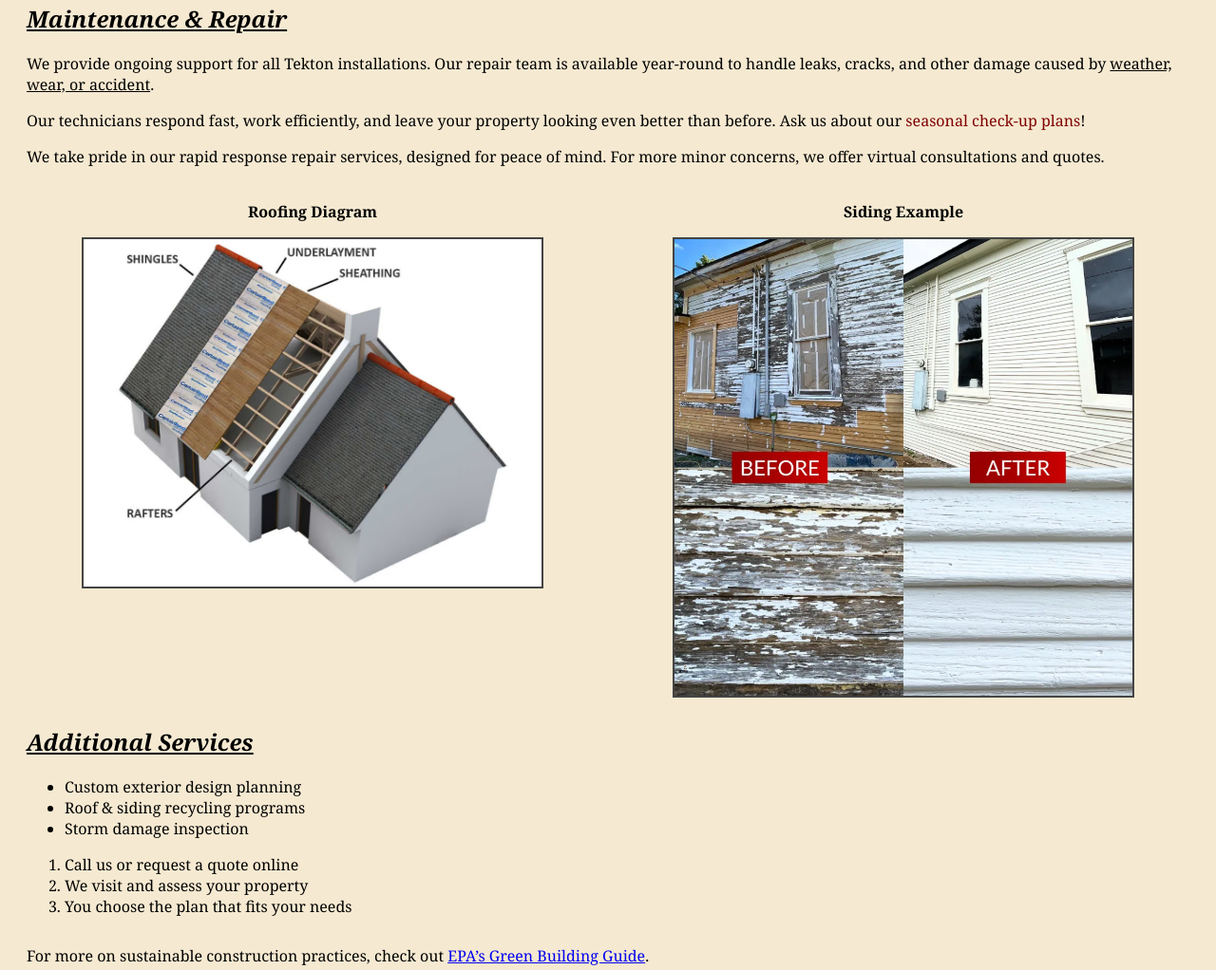
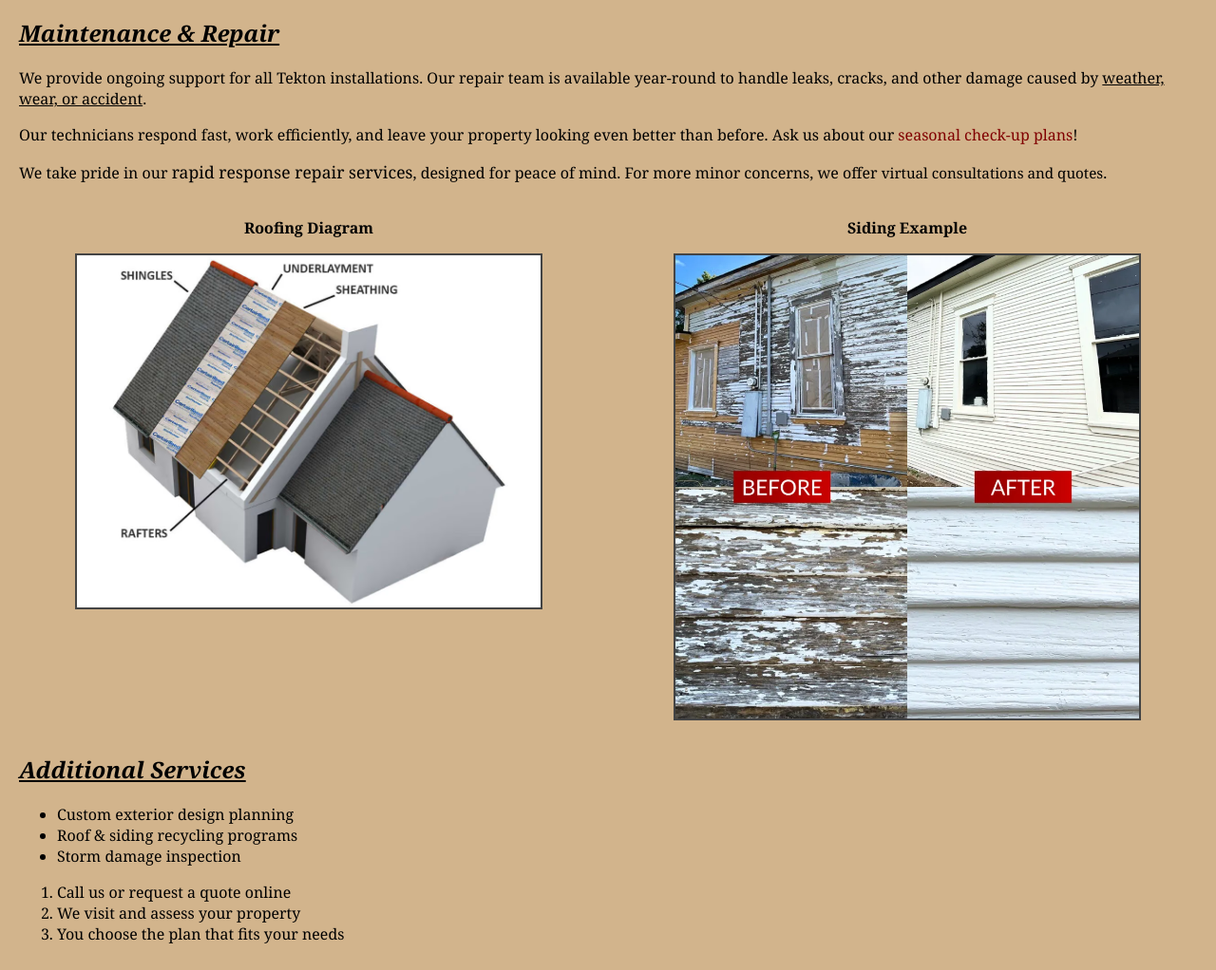
Before and after one commit to advik-bablani/Tekton_Construction, a plain HTML site: page index.html in a window 1280 px wide. Shown: the part 301-1323 px from the top of the page at 95% size. Drawn offline with Linux system fonts and the light colour scheme.

Commit message:
Update index.html

```diff
--- a/index.html
+++ b/index.html
@@ -1,49 +1,48 @@
+<!DOCTYPE html>
 <html lang="en">
 <head>
-  <meta charset="UTF-8">
+  <meta charset="UTF-8" />
   <title>Tekton Services</title>
   <style>
+    :root { --tan: #D2B48C; }
+
     body {
-      background-color: #f5e9d1;
+      background-color: var(--tan); /* tan */
       font-family: Georgia, serif;
       padding: 20px;
+      margin: 0;
     }
-    h1 {
-      text-align: center;
-      font-weight: bold;
-    }
-    h2 {
-      text-decoration: underline;
-      font-size: 24px;
-    }
-    .section {
-      margin-top: 30px;
-    }
+    h1 { text-align: center; font-weight: bold; }
+    h2 { text-decoration: underline; font-size: 24px; }
+    .section { margin-top: 30px; }
+
     .images {
       display: flex;
       justify-content: space-around;
       gap: 20px;
       margin-top: 20px;
+      flex-wrap: wrap;
     }
-
     .image-container {
       text-align: center;
-  flex: 1;
+      flex: 1 1 300px;
     }
-
     .image-container img {
       width: 80%;
       height: auto;
       border: 2px solid #444;
+    } /* <-- this brace was missing */
+
     .footer {
       text-align: center;
       margin-top: 40px;
       font-size: 14px;
     }
-    a {
-      color: darkblue;
-    }
+    a { color: darkblue; }
 
+    /* optional: since you used these classes */
+    .large-text { font-size: 1.1em; }
+    .small-text { font-size: 0.95em; }
   </style>
 </head>
 <body>
@@ -105,10 +104,10 @@
   <div class="section">
     <p>
       For more on sustainable construction practices, check out
-      <a href="https://www.epa.gov/greenbuilding" target="_blank">EPA’s Green Building Guide</a>.
+      <a href="https://www.epa.gov/greenbuilding" target="_blank" rel="noopener">EPA’s Green Building Guide</a>.
     </p>
     <p>
-      <a href="mailto:advikbablani@gmail.com">Contact me</a> If you have any questions!
+      <a href="mailto:advikbablani@gmail.com">Contact me</a> if you have any questions!
     </p>
     <p>
       <a href="tekton_services_brochure.pdf" download>Download our full services brochure (PDF)</a>
```
Lines whose indentation alone changed are shown as unchanged.
